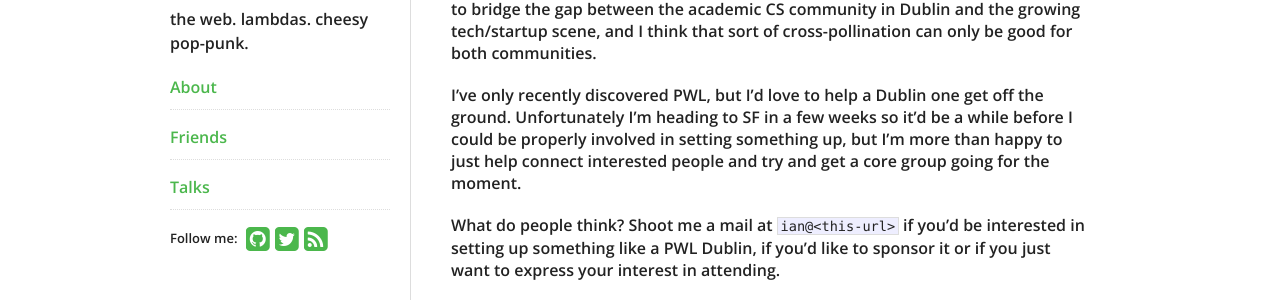
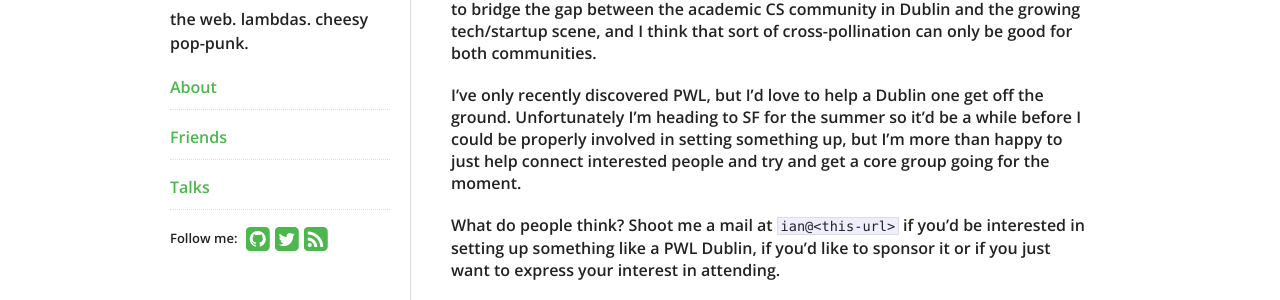
Before and after one commit to IanConnolly/ianconnolly.github.io, a Jekyll site: the page built from _posts/2014-03-18-papers-we-love-dublin.markdown, in a window 1280 px wide. Shown: the part 272-572 px from the top of the page. Built offline with Jekyll 4.4.1, drawn with Linux system fonts in a browser that asks for light colours; nearby versions of some CDN libraries.

Commit message:
more specfic

```diff
--- a/_posts/2014-03-18-papers-we-love-dublin.markdown
+++ b/_posts/2014-03-18-papers-we-love-dublin.markdown
@@ -18,7 +18,7 @@ and the growing tech/startup scene, and I think that sort of cross-pollination
 can only be good for both communities.
 
 I've only recently discovered PWL, but I'd love to help a Dublin one get off the
-ground. Unfortunately I'm heading to SF in a few weeks so it'd be a while
+ground. Unfortunately I'm heading to SF for the summer so it'd be a while
 before I could be properly involved in setting something up, but I'm more than
 happy to just help connect interested people and try and get a core group
 going for the moment.
```
